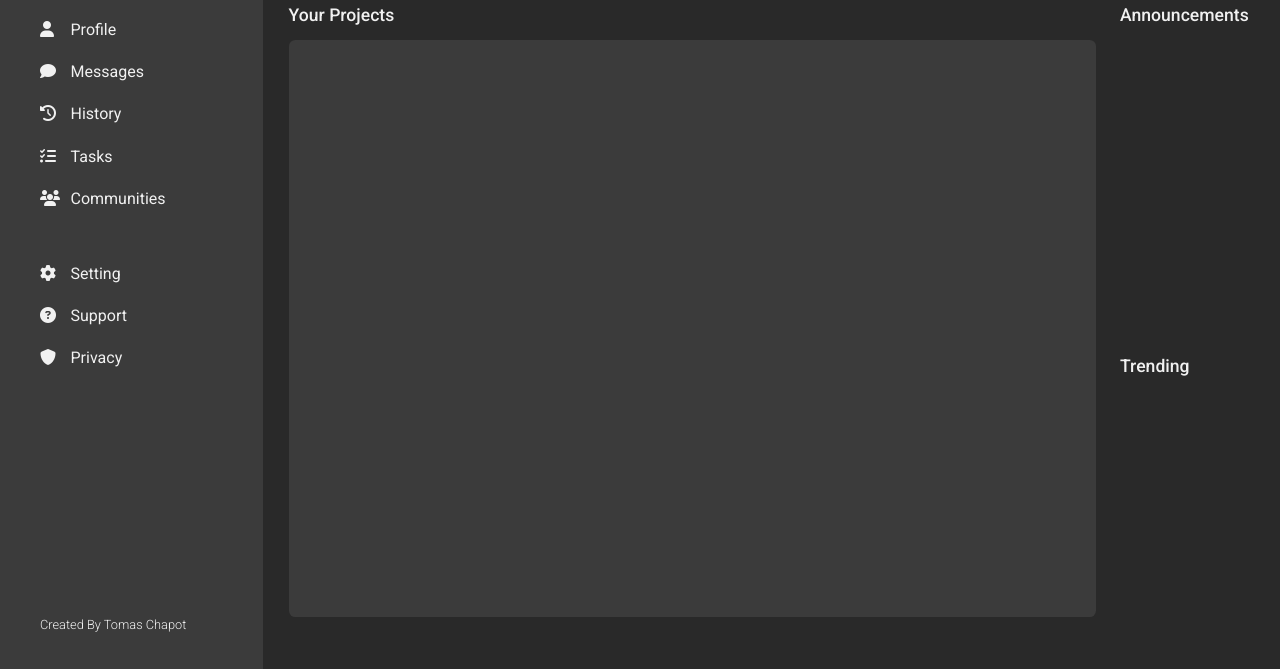
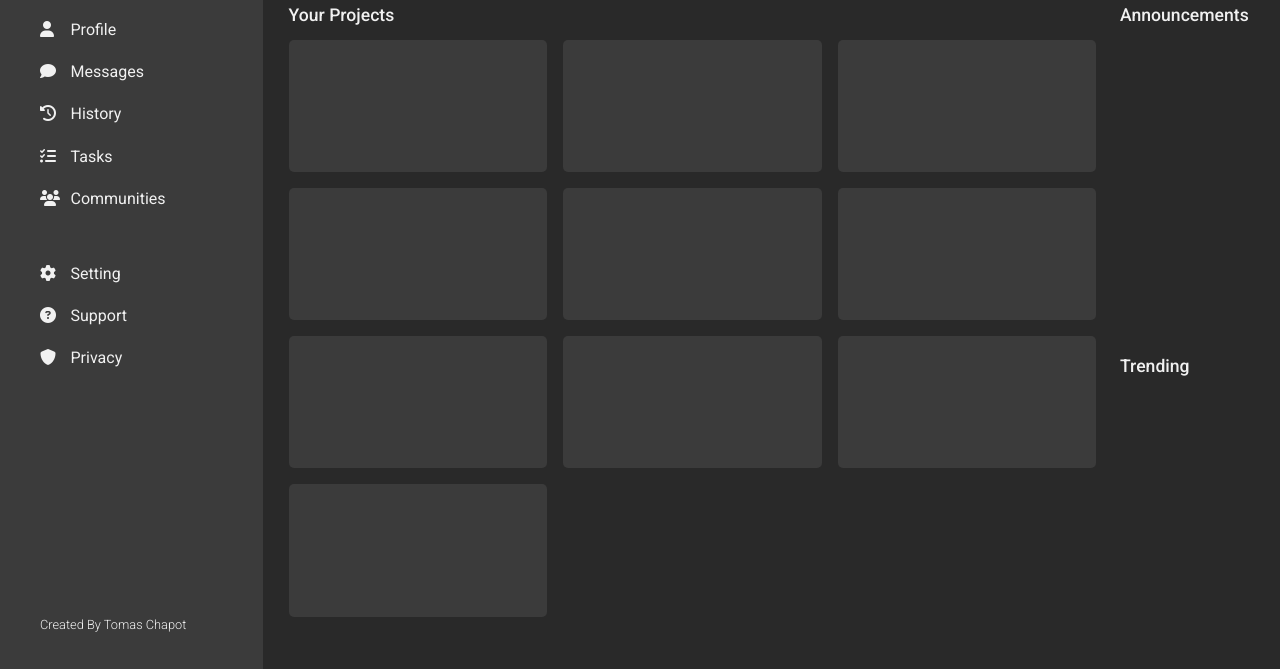
Before and after one commit to tomaschapot/admin-dashboard, a plain HTML site: page index.html in a window 1280 px wide. Shown: the part 131-800 px from the top of the page. Drawn offline with Linux system fonts and the light colour scheme.

Commit message:
started projects grid layout

```diff
--- a/index.html
+++ b/index.html
@@ -48,7 +48,18 @@
 				<div class="main-grid">
 					<div class="projects">
 						<h2>Your Projects</h2>
-						<div class="project-grid"></div>
+						<div class="project-grid">
+							<div class="project"></div>
+							<div class="project"></div>
+							<div class="project"></div>
+							<div class="project"></div>
+							<div class="project"></div>
+							<div class="project"></div>
+							<div class="project"></div>
+							<div class="project"></div>
+							<div class="project"></div>
+							<div class="project"></div>
+						</div>
 					</div>
 					<div class="announcements">
 						<h2>Announcements</h2>
--- a/styles.css
+++ b/styles.css
@@ -1,6 +1,10 @@
 /*Global*/
+* {
+	box-sizing: border-box;
+}
 
 :root {
+	--color-light-gray: rgb(128, 128, 128);
 	--color-gray: rgb(59, 59, 59);
 	--color-black: rgb(41, 41, 41);
 	--color-accent-green: rgb(87, 204, 185);
@@ -181,10 +185,21 @@ li a {
 	grid-row: 1/3;
 }
 .project-grid {
-	background-color: var(--color-gray);
 	width: 100%;
 	height: 85%;
 	border-radius: 0.4rem;
+	display: grid;
+	grid-template-columns: repeat(auto-fit, minmax(200px, 1fr));
+	gap: 1rem;
+}
+.project {
+	background-color: var(--color-gray);
+	border-radius: 5px;
+	transition: 0.2s;
+}
+.project:hover {
+	outline: 2px solid var(--color-accent-green);
+	transform: scale(103%);
 }
 .announcement {
 	grid-column: 2/3;
```
